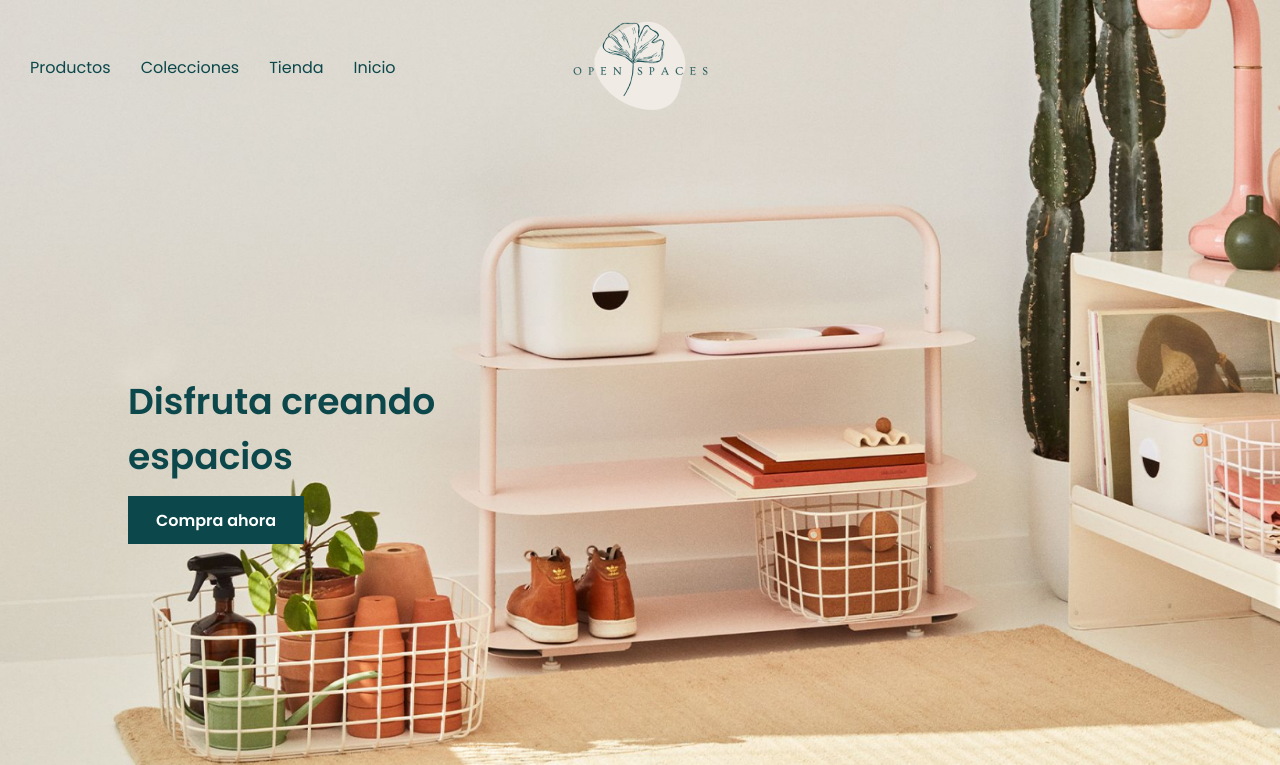
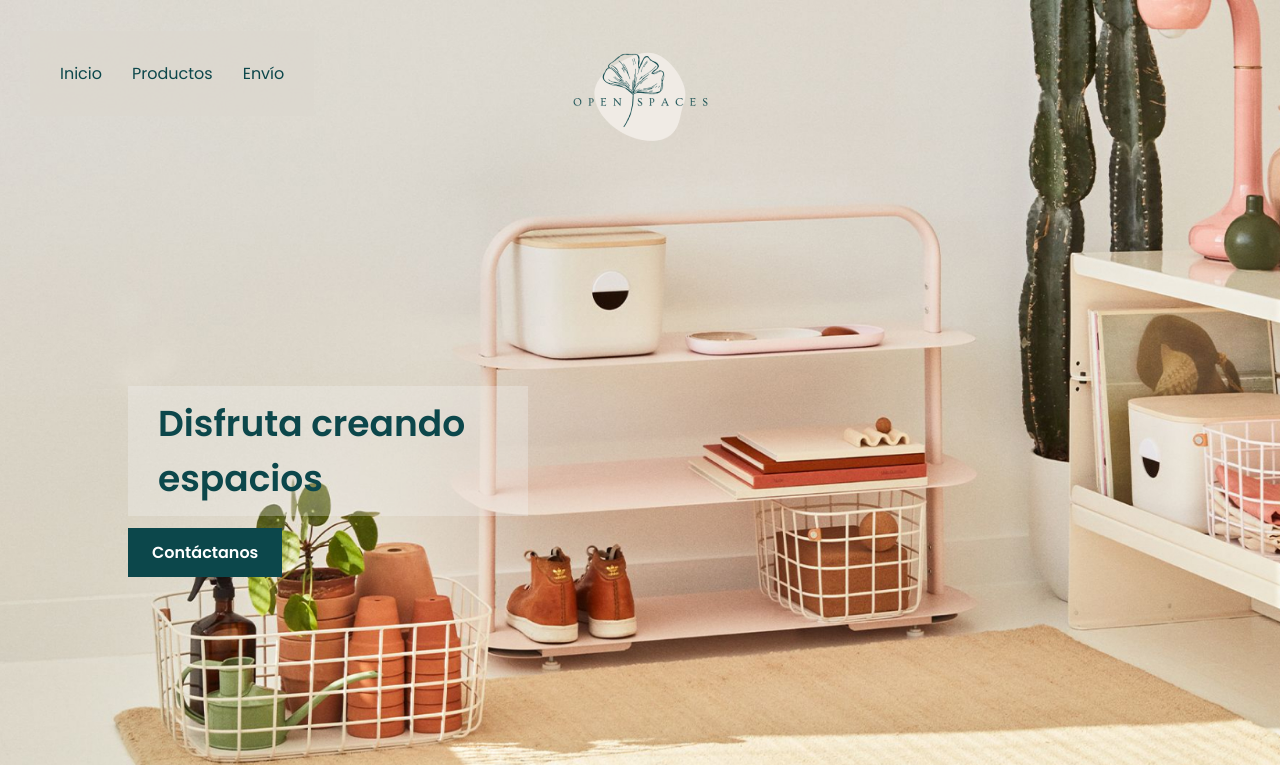
Before and after one commit to AranDiez/Html-sass-tiendamuebles, a website: page public/index.html in a window 1280 px wide. Shown: the top 765 px of the page. Drawn offline with Linux system fonts and the light colour scheme.

Commit message:
changes in html and css files

```diff
--- a/public/assets/js/main.js
+++ b/public/assets/js/main.js
@@ -1,5 +1,3 @@
 'use strict';
 
-console.log('>> Ready :)');
-
 //# sourceMappingURL=main.js.map
--- a/public/index.html
+++ b/public/index.html
@@ -18,36 +18,32 @@
   </head>
 
   <body>
-    <header class="header" id="top" >
-        <section class="header__section1" id="ltop">
+    <header class="header" >
+        <section class="header__section1" id="top">
           <nav class="header__section1--navmenu">
             <ul class="header__section1--menulinks" >
               <li >
-                <a  class="header__section1--menulink" href="https://shop1.arandiez.com/" target="_blank" alt="Productos" >Productos</a>
-
+                <a  class="header__section1--menulink" href="#top" alt="Inicio" >Inicio</a>
               </li>
               <li >
-                <a  class="header__section1--menulink" href="https://shop1.arandiez.com/" target="_blank" alt="Colecciones" >Colecciones</a>
+                <a  class="header__section1--menulink" href="#productos" alt="Productos" >Productos</a>
               </li>
               <li >
-                <a  class="header__section1--menulink" href="https://shop1.arandiez.com/" target="_blank" alt="Tienda" >Tienda</a>
-              </li>
-              <li >
-                <a  class="header__section1--menulink" href="https://shop1.arandiez.com/" target="_blank" alt="Inicio" >Inicio</a>
+                <a  class="header__section1--menulink" href="#envio" alt="Envío" >Envío</a>
               </li>
             </ul>
-            <a href="https://adalab.es/" target="_blank"><img  class="header__section1--menu" src="./assets/images/burger.png" alt="Menu" title="Menu" ></img></a>
           </nav>
-
           <img  class="header__section1--logo" src="./assets/images/logo.png" alt="Logo Openspaces" title="Logo Openspaces"></img>
         </section>
         <section class="header__section2" >
             <h1 class="header__section2--title" >Disfruta creando espacios</h1>
-            <a  class="header__section2--button" href="https://shop1.arandiez.com/" target="_blank" title="Comprar ahora" alt="Comprar ahora">Compra ahora</a>
+            <a  class="header__section2--button" href="mailto:arandiezdehuerta@gmail.com" target="_blank" title="contacta" alt="contacta">Contáctanos</a>
         </section>
     </header>
 
-    <section class="main__module1" >
+    <!-- <a href="https://adalab.es/" target="_blank"><img  class="header__section1--menu" src="./assets/images/burger.png" alt="Menu" title="Menu" ></img></a> -->
+    <!-- <button class="js-buttonburguer button "><img  class="header__section1--menu" src="./assets/images/burger.png" alt="Menu" title="Menu" ></img></button> -->
+    <section class="main__module1" id="productos" >
         <div class="main__module1--wrapper" >
           <h2 class="main__module1--title" >Volverse organizado se siente mejor con OPEN SPACES</h2>
 
@@ -70,11 +66,11 @@
         </div>
     </section>
 
-    <section class="main__module2" >
+    <section class="main__module2" id="envio">
         <img  class="main__module2--img" src="./assets/images/icon_4.png" alt="imagen camión"></img>
         <h2 class="main__module2--title" >Envío gratis garantizado</h2>
         <p class="main__module2--text" >Envío gratis en compras desde 100</p>
-        <a  class="main__module2--button" href="https://shop1.arandiez.com/" target="_blank" title="Comprar ahora" alt="Comprar ahora">Comprar ahora</a>
+        <a  class="main__module2--button" href="mailto:arandiezdehuerta@gmail.com" target="_blank" title="Contacta" alt="Contacta">Contacta con nosotros</a>
       </section>
 
     <section class="main__module3" >
@@ -82,7 +78,7 @@
           <h2 class="main__module3--title" >Disfruta creando espacios</h2>
           <p class="main__module3--text" >Una linea de productos diseñados para todos tus espacios</p>
           <section>
-            <a  class="main__module3--button" href="https://shop1.arandiez.com/" target="_blank" title="Comprar ahora" alt="Comprar ahora">Comprar ahora</a>
+            <a  class="main__module3--button" href="mailto:arandiezdehuerta@gmail.com" target="_blank" title="Contacta" alt="Contacta">Contáctanos</a>
           </section>
         </section>
           <img class="main__module3--img" src="./assets/images/creando-espacios.jpg" alt=""></img>
--- a/src/js/main.js
+++ b/src/js/main.js
@@ -1,3 +1 @@
 'use strict';
-
-console.log('>> Ready :)');
--- a/src/scss/core/_variables.scss
+++ /dev/null
@@ -1,3 +0,0 @@
-// colors
-$color-bg: #f3f4f5;
-$color-secondary: #999;
--- a/src/scss/layout/_header.scss
+++ b/src/scss/layout/_header.scss
@@ -10,28 +10,30 @@
 .header__section1 {
   display: flex;
   align-items: center;
-  // position: fixed;
   width: 100vw;
+  flex-direction: column;
 }
 .header__section1--navmenu {
   position: fixed;
 }
 .header__section1--menulinks {
-  display: none;
+  display: flex;
+  align-items: center;
+  column-gap: 30px;
+  font-family: 'Poppins', sans-serif;
+  margin: 30px;
+  padding: 30px;
+  color: var(--darkblue-color);
+  font-size: 1rem;
+  background-color: rgba(220, 216, 207, 0.9);
 }
 
 .header__section1--menulink {
   color: var(--darkblue-color);
 }
 
-.header__section1--menu {
-  height: 24px;
-  width: 24px;
-  margin-left: 10vw;
-}
-
 .header__section1--logo {
-  margin: 19px auto;
+  margin: 120px auto 0px auto;
 }
 
 .header__section2 {
@@ -41,24 +43,24 @@
 }
 
 .header__section2--title {
-  font-family: "Poppins", sans-serif;
+  background-color: rgba(240, 240, 240, 0.3);
+  font-family: 'Poppins', sans-serif;
   color: var(--darkblue-color);
   font-weight: 600;
   font-size: 1.5rem;
   margin: 30vh 0 0 0;
+  padding: 10px 30px;
   text-align: center;
 }
 
 .header__section2--button {
   background-color: var(--darkblue-color);
   color: var(--white-color);
-  font-family: "Poppins", sans-serif;
+  font-family: 'Poppins', sans-serif;
   font-weight: 600;
   font-size: 1rem;
-  height: 48px;
-  width: 176px;
-  padding: 12px 24px 12px 24px;
-  margin-top: 24px;
+  padding: 12px 24px;
+  margin-top: 1.5rem;
   display: flex;
   justify-content: center;
 }
@@ -70,6 +72,17 @@
   font-size: 1.063rem;
 }
 @media (min-width: 768px) {
+  .header__section1 {
+    display: flex;
+    flex-direction: row;
+  }
+  .header__section1--navmenu {
+    position: fixed;
+  }
+  .header__section1--logo {
+    margin: 50px auto 0px auto;
+    position: static;
+  }
   .header__section2 {
     align-items: flex-start;
     margin-left: 10%;
@@ -79,33 +92,9 @@
     font-weight: 600;
     text-align: left;
     width: 400px;
+    padding: 10px 30px;
   }
-
   .header__section2--button {
-    margin-top: 12px;
+    margin-top: 0.75rem;
   }
 }
-
-@media (min-width: 980px) {
-  .header__section1 {
-    display: flex;
-    flex-direction: row;
-  }
-
-  .header__section1--menu {
-    display: none;
-  }
-
-  .header__section1--menulinks {
-    display: flex;
-    align-items: center;
-    column-gap: 30px;
-    margin-left: 30px;
-    width: 97px;
-    height: 23px;
-    flex-grow: 0;
-    font-family: "Poppins", sans-serif;
-    color: var(--darkblue-color);
-    font-size: 1rem;
-  }
-}
--- a/src/scss/layout/_module1.scss
+++ b/src/scss/layout/_module1.scss
@@ -9,15 +9,12 @@
   align-items: center;
   justify-items: center;
   row-gap: 2rem;
-  margin-bottom: 50px;
-  margin-left: 20px;
-  margin-right: 40px;
+  margin: 0px 40px 50px 20px;
 }
 
 .main__module1--title {
-  width: 322px;
   margin-top: 41px;
-  font-family: "Poppins", sans-serif;
+  font-family: 'Poppins', sans-serif;
   font-size: 1.5rem;
   font-weight: 600;
   text-align: center;
@@ -40,7 +37,7 @@
   width: 208px;
   height: 23px;
   flex-grow: 0;
-  font-family: "Poppins", sans-serif;
+  font-family: 'Poppins', sans-serif;
   font-size: 1.25rem;
   font-weight: 600;
   text-align: center;
@@ -59,7 +56,7 @@
 .main__module1--article--par {
   width: 208px;
   height: 96px;
-  font-family: "Poppins", sans-serif;
+  font-family: 'Poppins', sans-serif;
   font-size: 1rem;
   text-align: center;
   color: var(--darkblue-color);
@@ -81,8 +78,3 @@
     width: 100%;
   }
 }
-@media (min-width: 980px) {
-  .main__module1--title {
-    width: 550px;
-  }
-}
--- a/src/scss/layout/_module2.scss
+++ b/src/scss/layout/_module2.scss
@@ -1,6 +1,6 @@
 .main__module2 {
   background-color: var(--orange-color);
-  font-family: "Poppins", sans-serif;
+  font-family: 'Poppins', sans-serif;
   text-align: center;
   color: var(--white-color);
   display: grid;
@@ -13,14 +13,13 @@
 
 .main__module2--title {
   height: 41px;
-  margin: 10px 0 0;
+  margin: 10px 0 0 0;
   font-size: 1.5rem;
   font-weight: 600;
 }
 
 .main__module2--text {
   height: 31px;
-  margin: 0px 27px 5px 12px;
   font-size: 1rem;
 }
 
@@ -30,7 +29,7 @@
   font-size: 1rem;
   font-weight: 600;
   text-decoration: underline;
-  margin: 5px auto 47px auto;
+  margin-bottom: 30px;
   padding: 24px 21px;
   display: flex;
 
@@ -39,5 +38,5 @@
 }
 
 .main__module2--button:hover {
-  transform: scale(1.5);
+  transform: scale(1.1);
 }
--- a/src/scss/layout/_module3.scss
+++ b/src/scss/layout/_module3.scss
@@ -15,7 +15,7 @@
 }
 
 .main__module3--title {
-  font-family: "Poppins", sans-serif;
+  font-family: 'Poppins', sans-serif;
   font-size: 1.5rem;
   font-weight: 600;
   color: var(--darkblue-color);
@@ -24,7 +24,7 @@
 .main__module3--text {
   width: 360px;
   padding-bottom: 30px;
-  font-family: "Poppins", sans-serif;
+  font-family: 'Poppins', sans-serif;
   font-size: 1.5rem;
   color: var(--darkblue-color);
   font-size: 0.875rem;
@@ -34,7 +34,7 @@
   width: 176px;
   height: 48px;
   flex-grow: 0;
-  font-family: "Poppins", sans-serif;
+  font-family: 'Poppins', sans-serif;
   font-size: 1rem;
   font-weight: 600;
   color: var(--white-color);
```
Also changed, not shown: src/html/partials/header.html (+9 -12 lines), src/html/partials/module1.html (+1 -1 lines), src/html/partials/module2.html (+2 -2 lines), src/html/partials/module3.html (+1 -1 lines), public/assets/css/main.css, public/assets/images/arrow.png, 6 other files.
